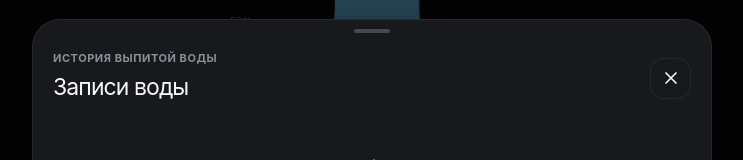
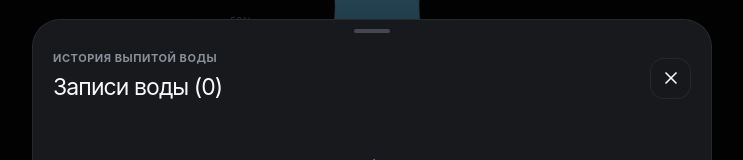
Before and after one commit to egorogarkov34-arch/-2, a React (Vite) app: page / in a window 1280 px wide. Both pictures are taken after a click on the button 922 px from the left and 701 px from the top of the page. Shown: the part 481-641 px from the top of the page, without its empty margins (268-1011 px from the left). Built offline with nearby package versions, Linux system fonts and the light colour scheme.

Commit message:
Update HistorySheet.tsx

```diff
--- a/src/features/history/ui/HistorySheet.tsx
+++ b/src/features/history/ui/HistorySheet.tsx
@@ -28,8 +28,8 @@ export function HistorySheet({ open, entries, onClose, onDelete, onClearAll }: P
   return <AnimatePresence>{open && <>
     <motion.button className="sheet-scrim" aria-label={t('close')} initial={{ opacity: 0 }} animate={{ opacity: 1 }} exit={{ opacity: 0 }} onClick={close}/>
     <motion.section className="bottom-sheet history-sheet" role="dialog" aria-modal="true" aria-label={t('entries')} initial={{ y: '105%' }} animate={{ y: 0 }} exit={{ y: '105%' }} transition={{ type: 'spring', stiffness: 320, damping: 31 }}>
-      <div className="sheet-handle"/><div className="sheet-heading"><div><p className="eyebrow">{t('history')}</p><h2>{t('entries')}</h2></div><div className="history-heading-actions">{sortedEntries.length > 0 && !clearConfirmationOpen && <button className="history-clear" onClick={() => { haptic.tap(); setClearConfirmationOpen(true) }}>{t('deleteAll')}</button>}<button className="icon-button" onClick={close} aria-label={t('close')}><X size={20}/></button></div></div>
-      {clearConfirmationOpen ? <motion.div className="history-confirm" initial={{ opacity: 0, y: 8 }} animate={{ opacity: 1, y: 0 }}><strong>{t('confirmDeleteAll')}</strong><p>{t('confirmDeleteAllHint')}</p><div><button onClick={() => setClearConfirmationOpen(false)}>{t('no')}</button><button className="destructive" onClick={clearAll}>{t('yes')}</button></div></motion.div> : sortedEntries.length ? <div className="history-list">{sortedEntries.map((entry) => <article key={entry.id} className="history-entry"><span className="drop-dot"><Droplets size={16}/></span><div><strong>{formatMl(entry.amount)} ml</strong><p>{new Date(entry.createdAt).toLocaleString(locale, { day: 'numeric', month: 'short', hour: '2-digit', minute: '2-digit' })}</p></div><button className="delete-entry" onClick={() => remove(entry.id)} aria-label={`${t('delete')} ${formatMl(entry.amount)} ml`}><Trash2 size={17}/></button></article>)}</div> : <div className="history-empty"><Droplets size={26}/><strong>{t('noEntries')}</strong><p>{t('noEntriesHint')}</p></div>}
+      <div className="sheet-handle"/><div className="sheet-heading"><div><p className="eyebrow">{t('history')}</p><h2>{t('entries')} ({sortedEntries.length})</h2></div><div className="history-heading-actions">{sortedEntries.length > 0 && !clearConfirmationOpen && <button className="history-clear" onClick={() => { haptic.tap(); setClearConfirmationOpen(true) }}>{t('deleteAll')}</button>}<button className="icon-button" onClick={close} aria-label={t('close')}><X size={20}/></button></div></div>
+      {clearConfirmationOpen ? <motion.div className="history-confirm" initial={{ opacity: 0, y: 8 }} animate={{ opacity: 1, y: 0 }}><strong>{t('confirmDeleteAll')}</strong><p>{t('confirmDeleteAllHint')}</p><div><button onClick={() => setClearConfirmationOpen(false)}>{t('no')}</button><button className="destructive" onClick={clearAll}>{t('yes')}</button></div></motion.div> : sortedEntries.length ? <div className="history-list">{sortedEntries.map((entry) => <article key={entry.id} className="history-entry"><span className="drop-dot"><Droplets size={16}/></span><div><strong>{formatMl(entry.amount, language)} {t('millilitres')}</strong><p>{new Date(entry.createdAt).toLocaleString(locale, { day: 'numeric', month: 'short', hour: '2-digit', minute: '2-digit' })}</p></div><button className="delete-entry" onClick={() => remove(entry.id)} aria-label={`${t('delete')} ${formatMl(entry.amount, language)} ${t('millilitres')}`}><Trash2 size={17}/></button></article>)}</div> : <div className="history-empty"><Droplets size={26}/><strong>{t('noEntries')}</strong><p>{t('noEntriesHint')}</p></div>}
     </motion.section>
   </>}</AnimatePresence>
 }
```
